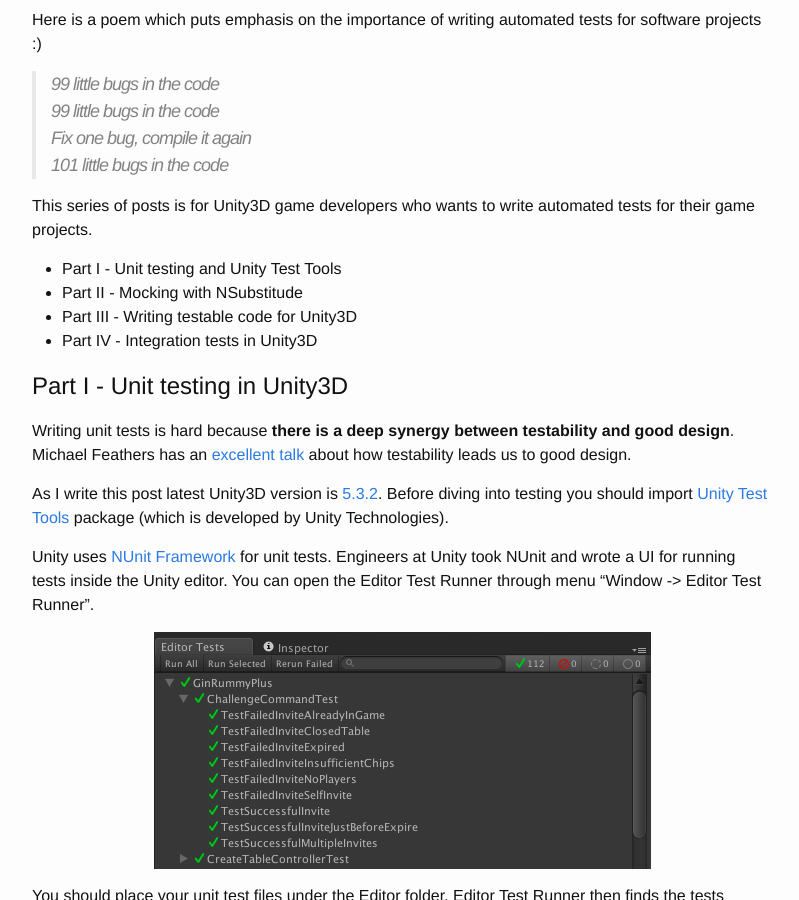
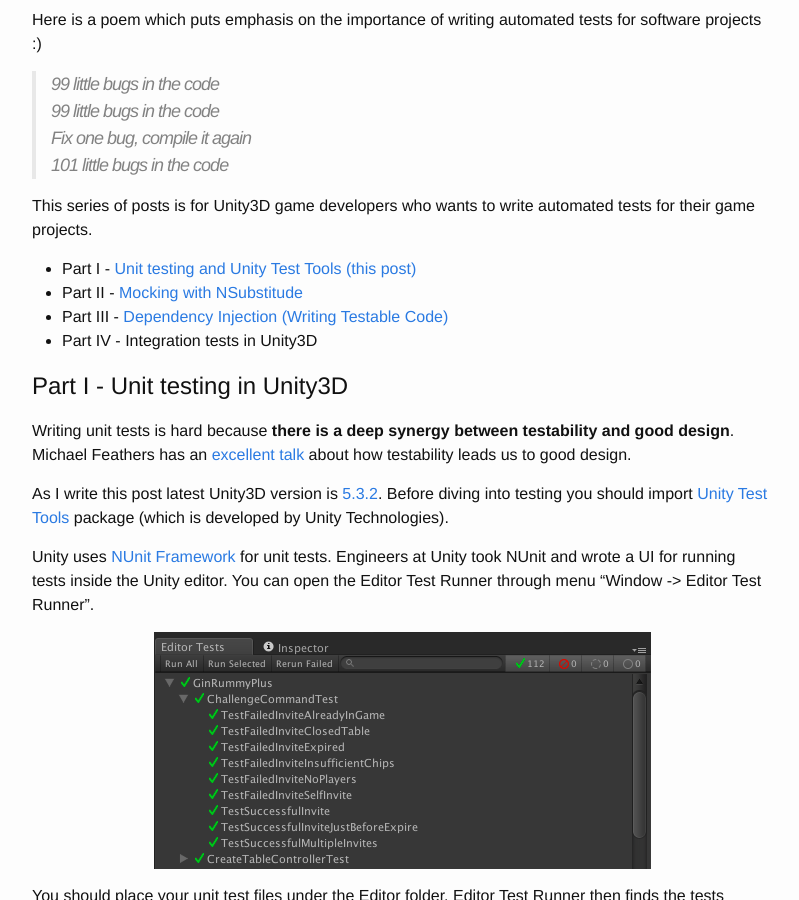
Before and after one commit to ilkinulas/ilkinulas.github.io, a Jekyll site: the page built from _posts/2016-02-20-testing-unity-projects.md, in a window 1280 px wide and 900 px high, scrolled down 390 px. Shown: the whole window, without its empty margins (238-1037 px from the left). Built offline with Jekyll 4.4.1, drawn with Linux system fonts in a browser that asks for light colours; comment, search, counter and statistics services are not loaded.

Commit message:
new post dependency injection.
about page updated.
pages are linked to each other.

```diff
--- a/_posts/2016-02-20-testing-unity-projects.md
+++ b/_posts/2016-02-20-testing-unity-projects.md
@@ -20,9 +20,9 @@
 
 This series of posts is for Unity3D game developers who wants to write automated tests for their game projects.
 
-+ Part I    - Unit testing and Unity Test Tools
-+ Part II   - Mocking with NSubstitude
-+ Part III  - Writing testable code for Unity3D
++ Part I    - [Unit testing and Unity Test Tools (this post)](/programming/unity/2016/02/20/testing-unity-projects.html)
++ Part II   - [Mocking with NSubstitude](/programming/unity/2016/02/25/mocking-with-nsubstitute.html)
++ Part III  - [Dependency Injection (Writing Testable Code)](/programming/unity/2016/03/05/dependency-injection-for-unity3d-projects.html)
 + Part IV   - Integration tests in Unity3D
 
 
```
Also changed, not shown: _posts/2016-02-25-mocking-with-nsubstitute.md (+1 -1 lines), _posts/2016-03-05-dependency-injection-for-unity3d-projects.md (added, +52 -0 lines), about.md (+2 -0 lines), assets/ioc/MVCS.png (added), assets/ioc/dependency_graph.png (added), assets/ioc/dependency_graph_big.png (added).
